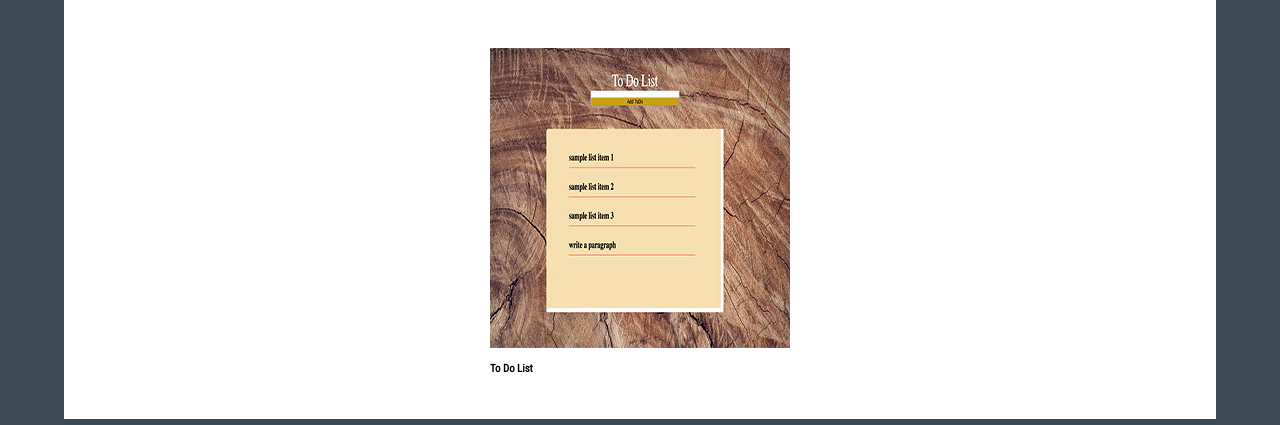
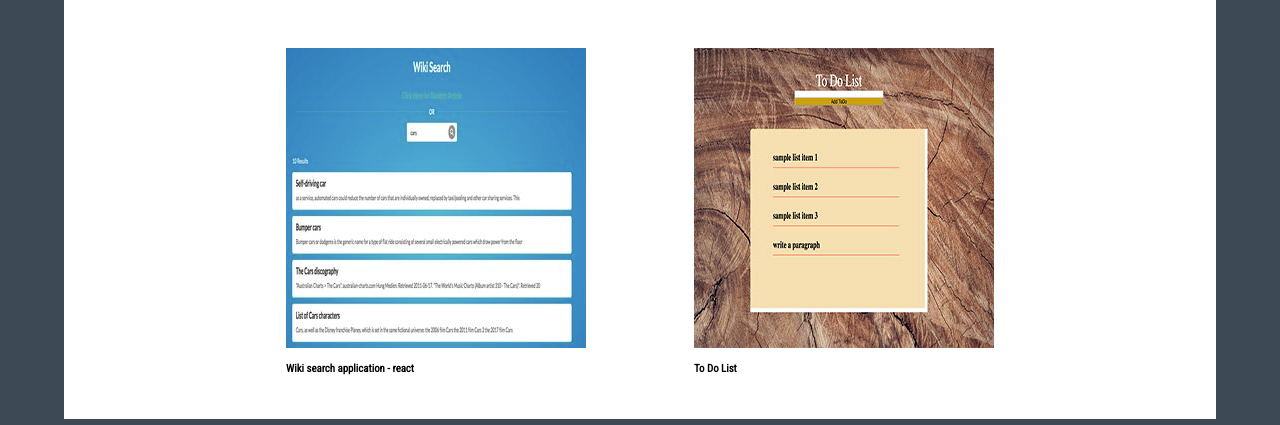
Before and after one commit to danielorona9/danielorona9.github.io, a plain HTML site: page index.html in a window 1280 px wide. Shown: the part 1421-1846 px from the top of the page. Drawn offline with nearby package versions, Linux system fonts and the light colour scheme.

Commit message:
add wiki-search-app-react project

```diff
--- a/index.html
+++ b/index.html
@@ -90,6 +90,11 @@
         <h4 class="project-title">Wiki search application</h4>
       </div>
       <div class="project-placeholder">
+        <a href="https://danielorona9.github.io/wiki-search-app-react" target="_blank" class="project-image">
+          <img src="images/project_placeholder_images/wiki_search_app_react.jpg" alt="wiki search application react" class="project-image"></a>
+        <h4 class="project-title">Wiki search application - react</h4>
+      </div>
+      <div class="project-placeholder">
         <a href="https://github.com/danielorona9/toDoListWebApp" target="_blank" class="project-image">
           <img src="images/project_placeholder_images/to_do_List.jpg" alt="project placeholder" class="project-image"></a>
         <h4 class="project-title">To Do List</h4>
```
Also changed, not shown: images/project_placeholder_images/wiki_search_app_react.jpg (added).
